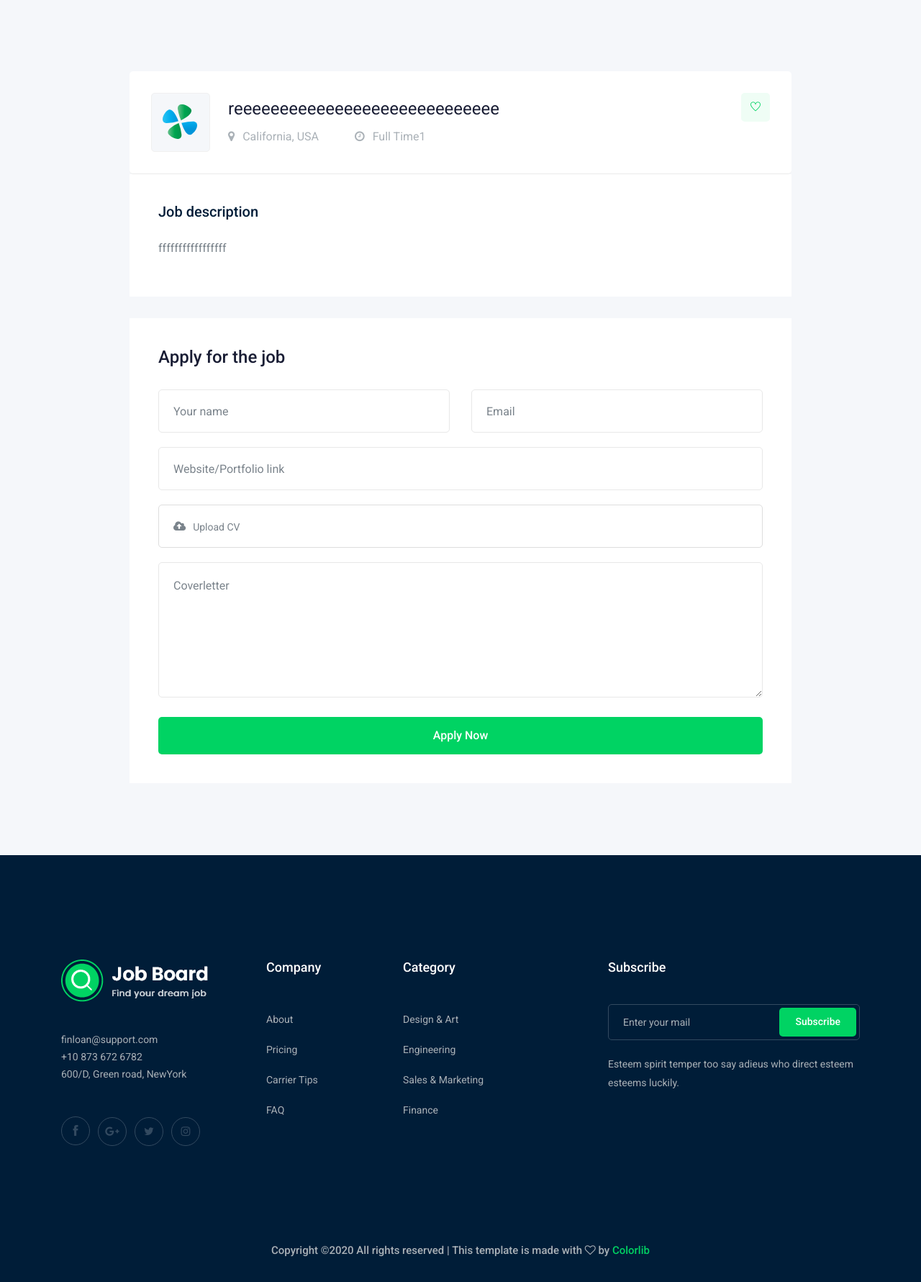
After one commit to ziedkhlifi/django-test, a Django app: template job/templates/job/add_job.html in a window 1280 px wide. The commit adds this page. Shown: the part 352-2133 px from the top of the page at 72% size. Run offline with Django 3.2, Linux system fonts and the light colour scheme; the template is opened without the code that fills it: values that come from a table or form of the project are taken from there, others are empty; data comes from the database, SQL or seed files in the repository; both versions use the stored data as it was after the commit; some libraries are stand-ins or nearby versions.

Commit message:
add form

```diff
--- a/job/admin.py
+++ b/job/admin.py
@@ -1,7 +1,8 @@
 from django.contrib import admin
 
 # Register your models here.
-from .models import job , Category
+from .models import job , Category ,Apply
 
 admin.site.register(job)
 admin.site.register(Category)
+admin.site.register(Apply)
--- a/job/models.py
+++ b/job/models.py
@@ -13,7 +13,7 @@ def image_upload(instance,filename):
 class job (models.Model) :
     titre = models.CharField(max_length=30)
     #location
-
+    #owner = models.Foreignkey(User, related_name='', on_delete=models.CASCADE)
     job_type = models.CharField(max_length=22, choices=Job_Type)
     description = models.TextField(max_length=10000)
     published_at = models.DateTimeField(auto_now=True)
@@ -37,3 +37,15 @@ class Category(models.Model):
 
     def __str__(self):
         return self.name
+
+class Apply(models.Model):
+    job = models.ForeignKey('Job',related_name='apply_job',on_delete=models.CASCADE)
+    name = models.CharField(max_length=50)
+    email = models.EmailField(max_length=100)
+    webiste = models.URLField()
+    cv =models.FileField(upload_to='apply/')
+    cover_letter = models.TextField(max_length='1000')
+    created_at = models.DateTimeField(auto_now=True)
+
+    def __str__(self):
+        return self.name
--- /dev/null
+++ b/job/templates/job/add_job.html
@@ -0,0 +1,103 @@
+{% extends 'base.html' %}
+       {% block body %}
+
+    <!-- bradcam_area  -->
+    <div class="bradcam_area bradcam_bg_1">
+        <div class="container">
+            <div class="row">
+                <div class="col-xl-12">
+                    <div class="bradcam_text">
+                        <h3>{{job}}</h3>
+                    </div>
+                </div>
+            </div>
+        </div>
+    </div>
+    <!--/ bradcam_area  -->
+
+    <div class="job_details_area">
+        <div class="container">
+            <div class="row">
+                <div class="col-lg-10 mx-auto">
+                    <div class="job_details_header">
+                        <div class="single_jobs white-bg d-flex justify-content-between">
+                            <div class="jobs_left d-flex align-items-center">
+                                <div class="thumb">
+                                    <img src="img/svg_icon/1.svg" alt="">
+                                </div>
+                                <div class="jobs_conetent">
+                                    <a href="#"><h4>{{job}}</h4></a>
+                                    <div class="links_locat d-flex align-items-center">
+                                        <div class="location">
+                                            <p> <i class="fa fa-map-marker"></i> California, USA</p>
+                                        </div>
+                                        <div class="location">
+                                            <p> <i class="fa fa-clock-o"></i> {{job.job_type}}</p>
+                                        </div>
+                                    </div>
+                                </div>
+                            </div>
+                            <div class="jobs_right">
+                                <div class="apply_now">
+                                    <a class="heart_mark" href="#"> <i class="ti-heart"></i> </a>
+                                </div>
+                            </div>
+                        </div>
+                    </div>
+                    <div class="descript_wrap white-bg">
+                        <div class="single_wrap">
+                            <h4>Job description</h4>
+                            <p>{{job.description}}</p>
+                        </div>
+
+                    </div>
+                    <div class="apply_job_form white-bg">
+                        <h4>Apply for the job</h4>
+                        <form action="#">
+                            <div class="row">
+                                <div class="col-md-6">
+                                    <div class="input_field">
+                                        <input type="text" placeholder="Your name">
+                                    </div>
+                                </div>
+                                <div class="col-md-6">
+                                    <div class="input_field">
+                                        <input type="text" placeholder="Email">
+                                    </div>
+                                </div>
+                                <div class="col-md-12">
+                                    <div class="input_field">
+                                        <input type="text" placeholder="Website/Portfolio link">
+                                    </div>
+                                </div>
+                                <div class="col-md-12">
+                                    <div class="input-group">
+                                        <div class="input-group-prepend">
+                                          <button type="button" id="inputGroupFileAddon03"><i class="fa fa-cloud-upload" aria-hidden="true"></i>
+                                          </button>
+                                        </div>
+                                        <div class="custom-file">
+                                          <input type="file" class="custom-file-input" id="inputGroupFile03" aria-describedby="inputGroupFileAddon03">
+                                          <label class="custom-file-label" for="inputGroupFile03">Upload CV</label>
+                                        </div>
+                                      </div>
+                                </div>
+                                <div class="col-md-12">
+                                    <div class="input_field">
+                                        <textarea name="#" id="" cols="30" rows="10" placeholder="Coverletter"></textarea>
+                                    </div>
+                                </div>
+                                <div class="col-md-12">
+                                    <div class="submit_btn">
+                                        <button class="boxed-btn3 w-100" type="submit">Apply Now</button>
+                                    </div>
+                                </div>
+                            </div>
+                        </form>
+                    </div>
+                </div>
+            </div>
+
+        </div>
+    </div>
+   {% endblock body %}
--- a/job/urls.py
+++ b/job/urls.py
@@ -6,5 +6,6 @@ app_name='job'
 
 urlpatterns = [
     path('', views.job_list),
+    path('add', views.add_job , name='add_job'),
     path('<str:slug>', views.job_detail,name='job_detail'),
 ]
--- a/project/settings.py
+++ b/project/settings.py
@@ -40,6 +40,8 @@ INSTALLED_APPS = [
 
     #my apps
     'job',
+    'bootstrap4',
+
 ]
 
 MIDDLEWARE = [
```
Also changed, not shown: job/form.py (added, +10 -0 lines), job/templates/job/job_detail.html (+10 -40 lines), job/views.py (+13 -1 lines), db.sqlite3, job/migrations/0009_apply.py (added), job/migrations/0010_apply_job.py (added), job/migrations/0011_apply_created_at.py (added), media/apply/119795297_1042349279557479_5169872468453356162_n.jpg (added), media/apply/119857285_831985690943878_9074562710369075295_n.jpg (added), media/apply/119857285_831985690943878_9074562710369075295_n_4EE1Nog.jpg (added), media/apply/119857285_831985690943878_9074562710369075295_n_WCFNrsP.jpg (added), media/apply/119894760_1040198123082133_6164376484678481419_n.jpg (added).
